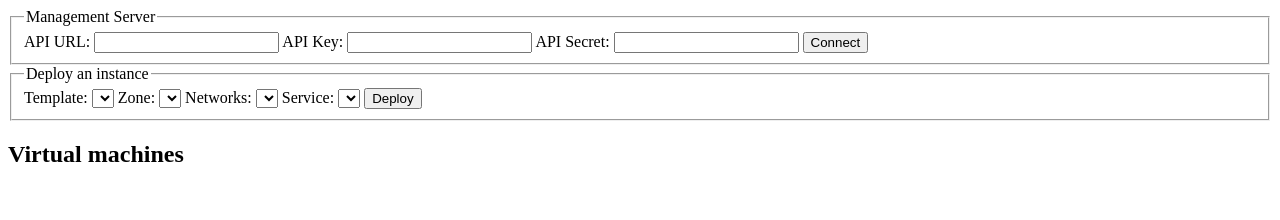
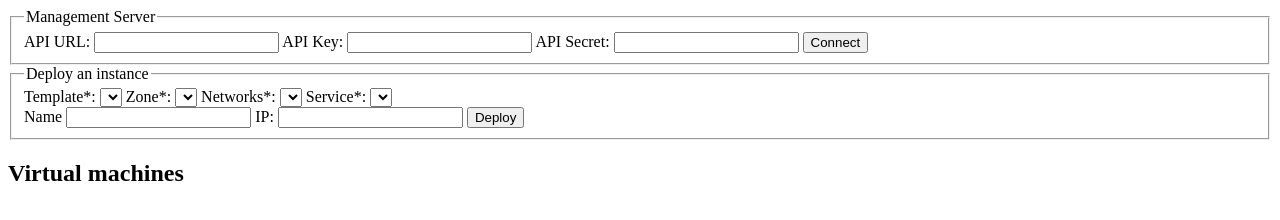
Before and after one commit to martin-naumann/Stackmin, a browser extension: page index.html in a window 1280 px wide. Drawn offline with Linux system fonts and the light colour scheme.

Commit message:
Some more, optional params for creating a VM.

```diff
--- a/index.html
+++ b/index.html
@@ -23,21 +23,26 @@
 
       <fieldset ng-controller="DeployCtrl">
         <legend>Deploy an instance</legend>
-        <label for="templates">Template: </label>
+        <label for="templates">Template*: </label>
         <select id="templates" ng-model="template" ng-options="template.id as template.name for template in templates"></select>
 
-        <label for="zones">Zone: </label>
+        <label for="zones">Zone*: </label>
         <select id="zones" ng-model="zone" ng-options="zone.id as zone.name for zone in zones"></select>
 
-        <label for="networks">Networks: </label>
+        <label for="networks">Networks*: </label>
         <select id="networks" ng-model="network" ng-options="network.id as network.name for network in networks"></select>
 
-        <label for="services">Service: </label>
+        <label for="services">Service*: </label>
         <select id="services" ng-model="service" ng-options="service.id as service.name for service in services"></select>
-<!--
+
+        <br />
+
+        <label for="name">Name</label>
+        <input id="name">
+
         <label for="ipaddress">IP:</label>
         <input id="ipaddress" />
--->
+
         <button id="deploy" ng-click="createVm()" ng-disabled="deploying">Deploy</button>
       </fieldset>
     </form>
```
